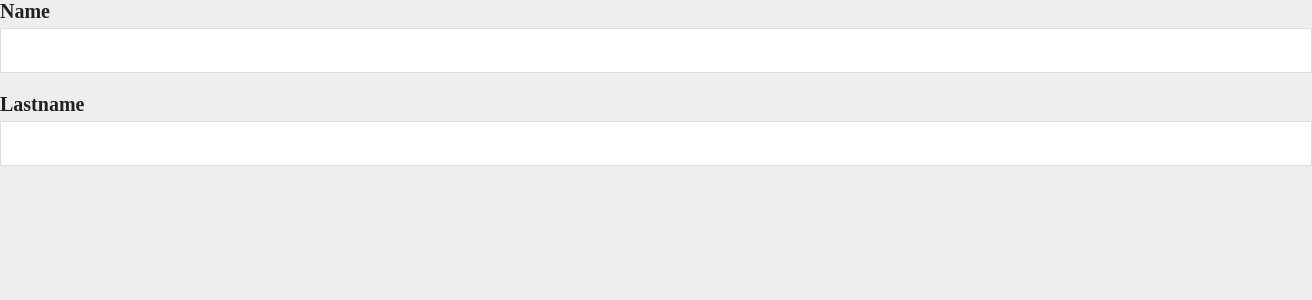
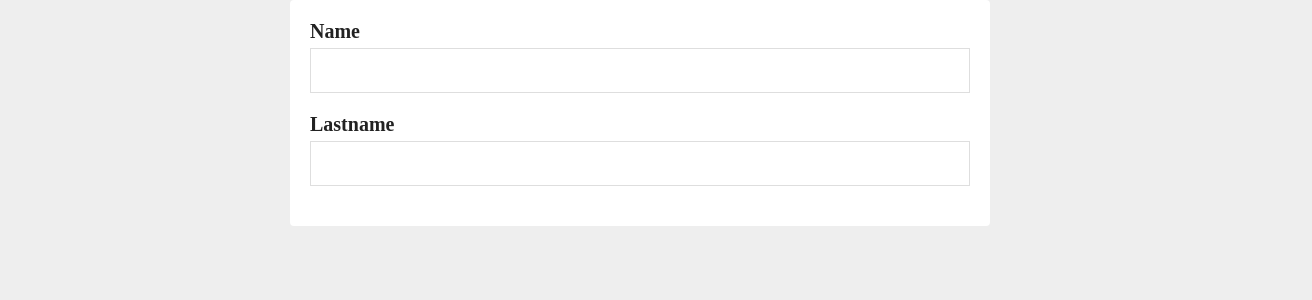
Before and after one commit to 51p50x/user-management, a React (Create React App) app: page / in a window 1280 px wide. Shown: the top 300 px of the page, 1312 px wide, since content can reach past the window. Built offline with nearby package versions, Linux system fonts and the light colour scheme.

Commit message:
um-4: created container component, modified card and input names

```diff
--- a/src/App.js
+++ b/src/App.js
@@ -1,13 +1,16 @@
 import useForm from './hooks/useForm'
 import Input from './components/Input'
 import Card from './components/Card'
+import Container from './components/Container'
 
 function App() {
   const [form, handleChange] = useForm({name:'',lastname:''})
 
   console.log(form)
   return (
+    <Container>
     <Card>
+    <div style={{padding:20}}>
       <form>
         <Input
             label="Name"
@@ -22,7 +25,9 @@ function App() {
             onChange={handleChange}
         />
       </form>
+      </div>
     </Card>
+    </Container>
   );
 }
 
--- a/src/components/Card.js
+++ b/src/components/Card.js
@@ -1,4 +1,4 @@
-import './Card'
+import './Card.css'
 
 const Card = ({children}) => {
     return(
--- /dev/null
+++ b/src/components/Container.css
@@ -0,0 +1,5 @@
+.container{
+    max-width: 700px;
+    margin-left: auto;
+    margin-right: auto;
+}
--- /dev/null
+++ b/src/components/Container.js
@@ -0,0 +1,11 @@
+import './Container.css'
+
+const Container = ({children}) =>{
+    return (
+        <div className='container'>
+            {children}
+        </div>
+    )
+}
+
+export default Container
--- a/src/components/Input.css
+++ b/src/components/Input.css
@@ -18,4 +18,5 @@
     border: 1px solid rgb(34, 34, 34, 0.15);
     color: #222;
     width: 100%;
+    box-sizing: border-box;
 }
```
